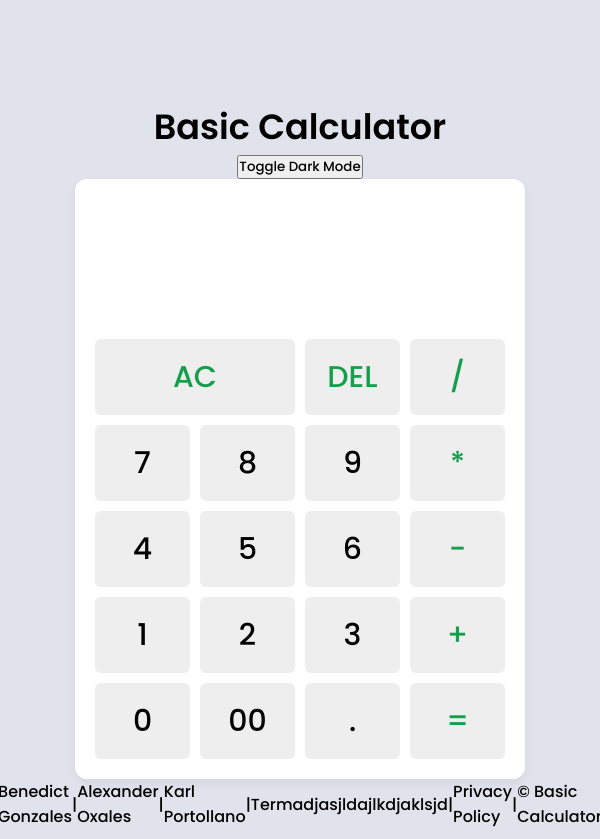
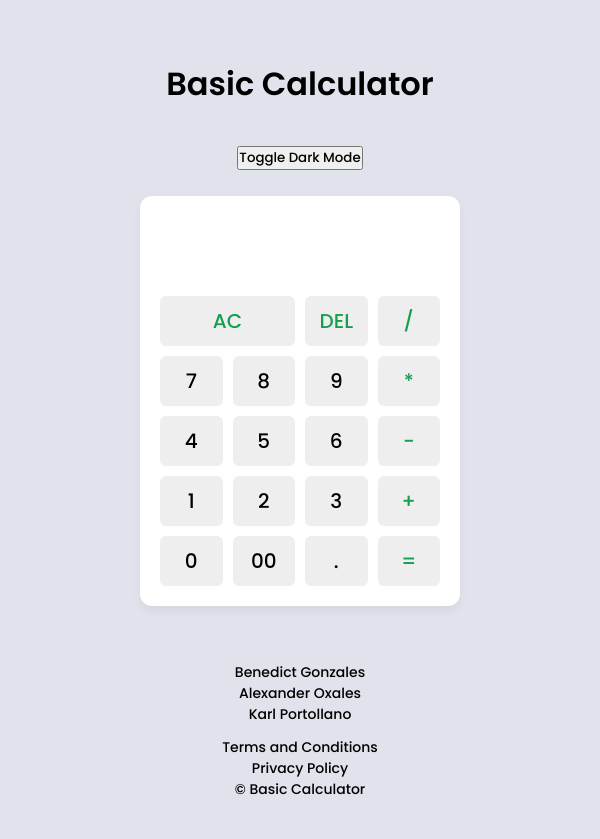
Before and after one commit to ajoxales/calculator, a plain HTML site: page calculator.html in a window 600 px wide. After the commit the page ends 800 px from the top, so only its background shows below. Drawn offline with Linux system fonts and the light colour scheme.

Commit message:
media query

```diff
--- a/calculator.html
+++ b/calculator.html
@@ -45,6 +45,7 @@
       </div>
     </section>
 
+    <section id="footers">
       <section id="footer">
         <div>
           <footer>
@@ -54,7 +55,7 @@
             <span>|</span>
             <span>Karl Portollano</span>
             <span>|</span>
-          <span>Termadjasjldajlkdjaklsjd</span>
+            <span>Terms and Conditions</span>
             <span>|</span>
             <span>Privacy Policy</span>
             <span>|</span>
@@ -62,6 +63,21 @@
           </footer>
         </div>
       </section>
+
+      <section id="footer2">
+        <footer>
+          <ul>
+            <li>Benedict Gonzales</li>
+            <li>Alexander Oxales</li>
+            <li>Karl Portollano</li>
+            <br />
+            <li>Terms and Conditions</li>
+            <li>Privacy Policy</li>
+            <li>&copy; Basic Calculator</li>
+          </ul>
+        </footer>
+      </section>
+    </section>
     <script src="script.js"></script>
   </body>
 </html>
--- a/script.js
+++ b/script.js
@@ -6,8 +6,10 @@ const buttons = Array.from(document.querySelectorAll(".buttons button"));
 
 // Button function for Toggle Dark Mode
 function darkMode() {
-  var bodydark = document.body;
+  let bodydark = document.body;
+  let footer = document.getElementById("#footers");
   bodydark.classList.toggle("dark-mode");
+  footer.classList.toggle("dark-mode");
 }
 
 // Add event listeners to the buttons
@@ -25,7 +27,7 @@ buttons.forEach((button) => {
       // Evaluate the expression
       try {
         const result = eval(display.value);
-        display.value = isFinite(result) ? result : 'Invalid';
+        display.value = isFinite(result) ? result : "Invalid";
       } catch (error) {
         display.value = "Error";
       }
--- a/style.css
+++ b/style.css
@@ -81,7 +81,16 @@ body {
 header {
   font-size: 35px;
   font-weight: 600;
-  margin-top: 100px;
+  margin-top: 80px;
+}
+
+#footers {
+  padding-top: 10px;
+  width: 100%;
+}
+
+#footer {
+  margin-bottom: 10px;
 }
 
 footer {
@@ -89,11 +98,39 @@ footer {
   color: black;
   justify-content: center;
   align-items: center;
-  padding-bottom: 10px;
 }
 
-@media screen and (min-width: 768px) {
-  footer {
+#footer2 {
+  display: none;
+}
+
+#footer2 ul li {
+  list-style-type: none;
+  text-align: center;
+  font-size: 14px;
+}
+
+@media screen and (min-width: 320px) and (max-width: 659px) {
+  header {
+    font-size: 2rem;
+    margin: 60px 0px 10px 0px;
+  }
+  #footer {
+    display: none;
+  }
+  #footer2 {
+    margin-top: 20px;
+    display: block;
+    width: 100%;
+  }
+  #footer2 footer {
+    font-size: 8px;
+    margin-top: 20px;
+  }
+}
+
+@media screen and (min-width: 660px) and (max-width: 870px) {
+  #footer {
     font-size: 12px;
   }
 }
@@ -119,25 +156,3 @@ footer {
     font-weight: bold;
   }
 }
-
-@media screen and (min-width: 590px) and (max-width: 1024px) {
-  .container {
-    height: 600px;
-    min-width: 450px;
-  }
-  .buttons {
-    height: 420px;
-  }
-  .buttons button {
-    font-size: 30px;
-  }
-  .display {
-    height: 140px;
-    font-size: 40px;
-  }
-
-  #header {
-    font-size: 40px;
-    font-weight: bold;
-  }
-}
```
Lines whose indentation alone changed are shown as unchanged.
